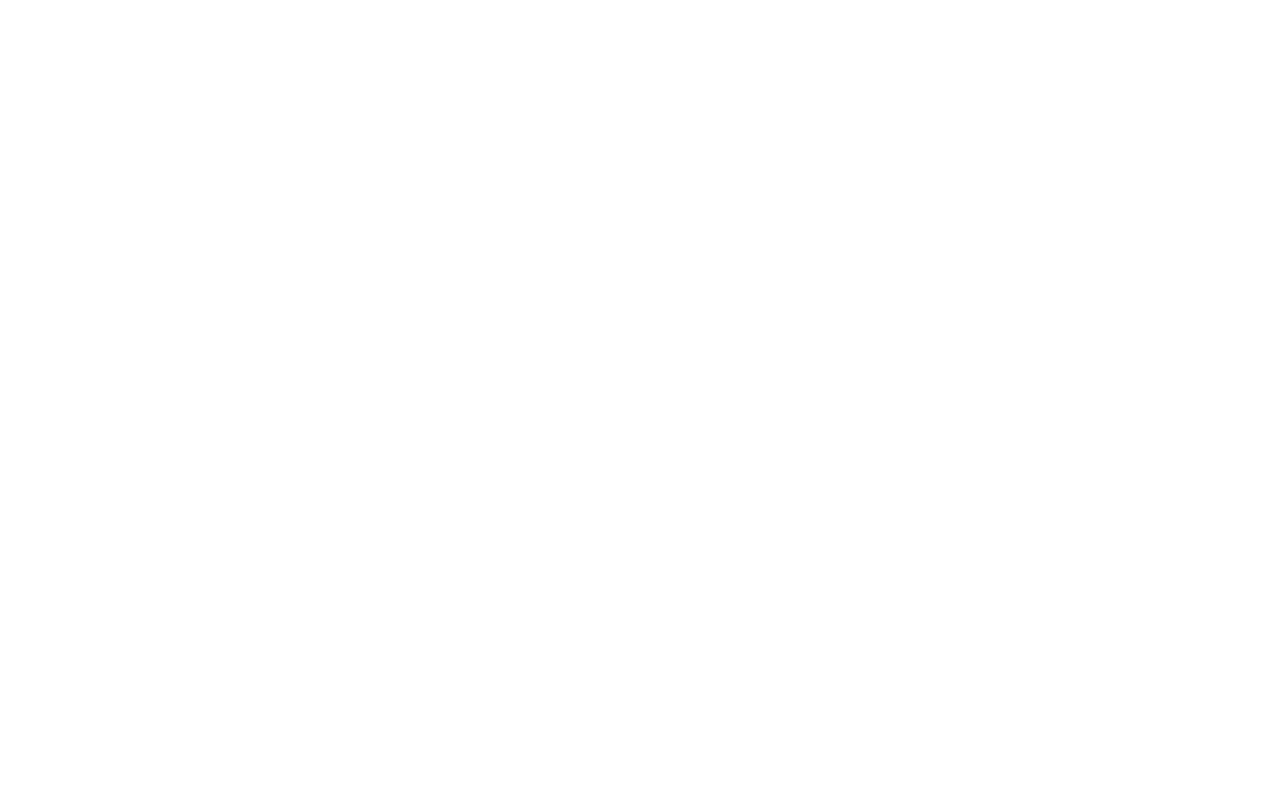
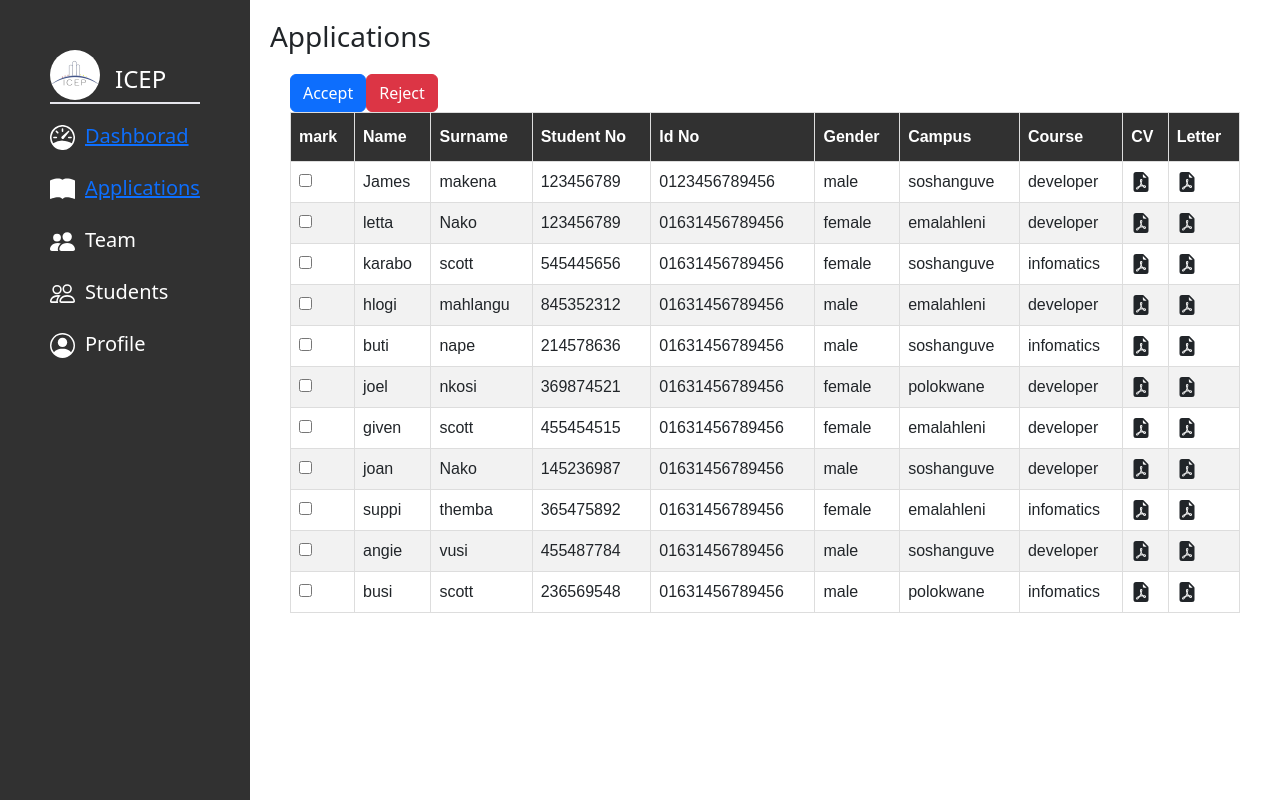
Before and after one commit to ICEP-DEV/ICEP.Website.Admin.Web, a React (Create React App) app: page /applicants in a window 1280 px wide. Before the commit this address had no page. Built offline with nearby package versions, Linux system fonts and the light colour scheme.

Commit message:
initial update

```diff
--- a/src/App.js
+++ b/src/App.js
@@ -3,6 +3,7 @@
 import Register from './screens/Register';
 import Login from './screens/Login'
 import Dashboard from './screens/Dashboard'
+import Applicants from './screens/Applicants';
 
 import './App.css';
 import '../node_modules/bootstrap/dist/css/bootstrap.min.css';
@@ -13,6 +14,8 @@
         {/* <Route exact path='/' element={<Register />} />
         <Route exact path='/login' element={<Login />} /> */}
         <Route exact path='/' element={<Dashboard />} />
+        <Route exact path='/applicants' element={<Applicants />} />
+
       </Routes>
     </Router>
   );
--- a/src/components/Sidebar.jsx
+++ b/src/components/Sidebar.jsx
@@ -6,17 +6,17 @@
 
     return (<div id="sidebar">
         <div id="sidebar-head">
-            <img src={logo} alt="icep logo" width="50px" height="50px" style={{borderRadius:"100%"}}/>
-            <h4 style={{marginTop:"15px", marginLeft:"15px"}}>ICEP</h4>
+            <img src={logo} alt="icep logo" width="50px" height="50px" style={{ borderRadius: "100%" }} />
+            <h4 style={{ marginTop: "15px", marginLeft: "15px" }}>ICEP</h4>
         </div>
         <div id="sidebar-content">
             <div className="side-content">
                 <span className="side-icon"> <BsSpeedometer size={25} /></span>
-                <span className="side-label"><h5>Dashborad</h5></span>
+                <span className="side-label"><Link to='/'><h5>Dashborad</h5></Link></span>
             </div>
             <div className="side-content">
                 <span className="side-icon"> <BsBookFill size={25} /></span>
-                <span className="side-label"><h5>Applications</h5></span>
+                <span className="side-label"><Link to='/applicants'><h5>Applications</h5></Link></span>
             </div>
             <div className="side-content">
                 <span className="side-icon"> <BsPeopleFill size={25} /></span>
--- /dev/null
+++ b/src/screens/Applicants.jsx
@@ -0,0 +1,67 @@
+import { Link } from "react-router-dom";
+import Sidebar from '../components/Sidebar';
+import { BsFileEarmarkPdfFill } from "react-icons/bs";
+function Applicants() {
+    const Students = [{ studentId: "123456789", firstname: "James", lastname: "makena", idNo: "0123456789456", campus: "soshanguve", course: "developer", oustanding: true, gender: 'male' },
+    { studentId: "123456789", firstname: "letta", lastname: "Nako", idNo: "01631456789456", campus: "emalahleni", course: "developer", oustanding: false, gender: "female" },
+    { studentId: "545445656", firstname: "karabo", lastname: "scott", idNo: "01631456789456", campus: "soshanguve", course: "infomatics", oustanding: false, gender: "female" },
+    { studentId: "845352312", firstname: "hlogi", lastname: "mahlangu", idNo: "01631456789456", campus: "emalahleni", course: "developer", oustanding: false, gender: "male" },
+    { studentId: "214578636", firstname: "buti", lastname: "nape", idNo: "01631456789456", campus: "soshanguve", course: "infomatics", oustanding: false, gender: "male" },
+    { studentId: "369874521", firstname: "joel", lastname: "nkosi", idNo: "01631456789456", campus: "polokwane", course: "developer", oustanding: false, gender: "female" },
+    { studentId: "455454515", firstname: "given", lastname: "scott", idNo: "01631456789456", campus: "emalahleni", course: "developer", oustanding: false, gender: "female" },
+    { studentId: "145236987", firstname: "joan", lastname: "Nako", idNo: "01631456789456", campus: "soshanguve", course: "developer", oustanding: false, gender: "male" },
+    { studentId: "365475892", firstname: "suppi", lastname: "themba", idNo: "01631456789456", campus: "emalahleni", course: "infomatics", oustanding: false, gender: "female" },
+    { studentId: "455487784", firstname: "angie", lastname: "vusi", idNo: "01631456789456", campus: "soshanguve", course: "developer", oustanding: false, gender: "male" },
+    { studentId: "236569548", firstname: "busi", lastname: "scott", idNo: "01631456789456", campus: "polokwane", course: "infomatics", oustanding: false, gender: "male" },
+    ]
+    return (
+        <div className="main">
+            <div id="main-sidebar">
+                <Sidebar />
+            </div>
+            <div id="main-content">
+                <h3 className="main-content-page">Applications</h3>
+                <div className="main-content-details">
+                    <button className="btn btn-primary">Accept</button>
+                    <button className="btn btn-danger">Reject</button>
+                    <table id="students">
+                        <thead>
+                            <th>mark</th>
+                            <th>Name</th>
+                            <th>Surname</th>
+                            <th>Student No</th>
+                            <th>Id No</th>
+                            <th>Gender</th>
+                            <th>Campus</th>
+                            <th>Course</th>
+                            <th>CV</th>
+                            <th>Letter</th>
+
+                        </thead>
+                        <tbody>
+                            {Students.map((student, xid) => (
+                                <tr key={xid}>
+                                    <td>
+                                        <input type="checkbox" /></td>
+                                    <td>{student.firstname}</td>
+                                    <td>{student.lastname}</td>
+                                    <td>{student.studentId}</td>
+                                    <td>{student.idNo}</td>
+                                    <td>{student.gender}</td>
+                                    <td>{student.campus}</td>
+                                    <td>{student.course}</td>
+                                    <td><BsFileEarmarkPdfFill size={20} onClick={() => window.open("https://www.tut.ac.za/media/docs/ICT_Prospectus_2024.pdf")} /></td>
+                                    <td><BsFileEarmarkPdfFill size={20} onClick={() => window.open("https://www.tut.ac.za/media/docs/ICT_Prospectus_2024.pdf")} /></td>
+
+                                </tr>
+                            ))}
+                        </tbody>
+                    </table>
+                </div>
+
+            </div>
+        </div>
+    );
+}
+
+export default Applicants;
--- a/src/screens/Dashboard.jsx
+++ b/src/screens/Dashboard.jsx
@@ -1,5 +1,5 @@
 import { Link } from "react-router-dom";
-import Sidebar from '../components/Sidebar'
+import Sidebar from '../components/Sidebar';
 import '../styles/style.css'
 import Button from 'react-bootstrap/Button';
 import Card from 'react-bootstrap/Card';
--- a/src/styles/style.css
+++ b/src/styles/style.css
@@ -2,9 +2,17 @@
     display: flex;
 }
 
-.main-content-page {
+#main-sidebar {
+    width: 20%;
+}
+
+#main-content {
+    width: 80%;
     margin: 20px;
+}
 
+.main-content-details {
+    margin: 20px;
 }
 
 /*===================================================================*/
@@ -17,15 +25,44 @@
     text-align: center;
 }
 
-#dash-nav{
+#dash-nav {
     display: flex;
     flex-wrap: wrap;
 }
 
-.inner-dash-nav{
+.inner-dash-nav {
     margin: 15px;
 }
 
-.stats{
+.stats {
     padding-left: 10px;
 }
+
+/***************************    Applicants ***********************************/
+#students {
+    font-family: Arial, Helvetica, sans-serif;
+    border-collapse: collapse;
+    width: 100%;
+}
+
+#students td,
+#students th {
+    border: 1px solid #ddd;
+    padding: 8px;
+}
+
+#students tr:nth-child(even) {
+    background-color: #f2f2f2;
+}
+
+#students tr:hover {
+    background-color: #ddd;
+}
+
+#students th {
+    padding-top: 12px;
+    padding-bottom: 12px;
+    text-align: left;
+    background-color: #313131;
+    color: white;
+}
```
Also changed, not shown: 1 other file (tests, documents, lock files or other folders).
